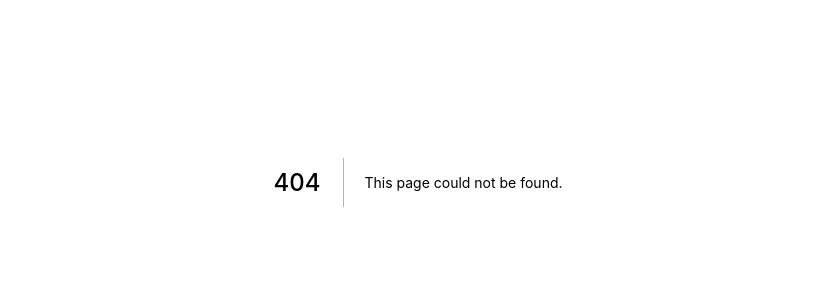
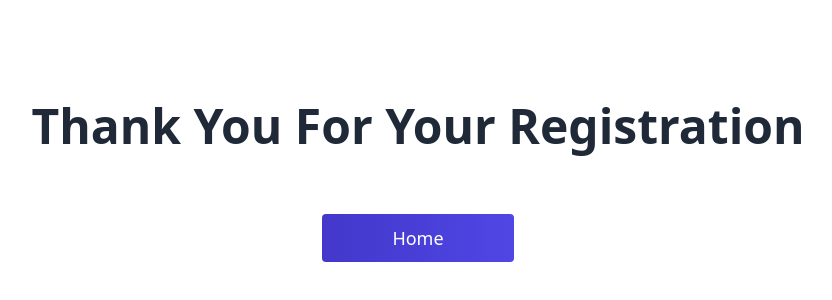
Before and after one commit to PhilaniNcube/divein, a Next.js app: page /thankyou in a window 1280 px wide. Before the commit this address had no page. Shown: the part 218-518 px from the top of the page, without its empty margins (222-1054 px from the left). Built offline with nearby package versions, Linux system fonts and the light colour scheme.

Commit message:
thankyou page

```diff
--- a/pages/index.jsx
+++ b/pages/index.jsx
@@ -1,5 +1,7 @@
 /* eslint-disable @next/next/no-img-element */
 import React, { useState } from 'react';
+import { useRouter } from 'next/router';
+
 const Index = () => {
   const [firstName, setFirstName] = useState('');
   const [lastName, setLastName] = useState('');
@@ -8,6 +10,8 @@ const Index = () => {
   const [field, setField] = useState('');
   const [ageGroup, setAgeGroup] = useState('');
   const [province, setProvince] = useState('');
+
+  const router = useRouter();
 
   const handleSubmit = async (e) => {
     e.preventDefault();
@@ -27,6 +31,8 @@ const Index = () => {
       });
 
       console.log(await response.json());
+
+      router.push('/thankyou');
     } catch (error) {
       console.log(error);
     }
@@ -195,7 +201,7 @@ const Index = () => {
               </div>
             </div>
           </div>
-          <div className="w-full py-4 sm:px-12 px-4 bg-gray-100 mt-6 flex justify-start rounded-bl rounded-br">
+          <div className="w-full py-4 sm:px-12 px-4 bg-gray-300 mt-6 flex justify-start rounded-bl rounded-br">
             <button
               className="bg-indigo-700 transition duration-150 ease-in-out hover:bg-indigo-600 rounded text-white px-8 py-2 text-sm focus:outline-none"
               type="submit"
--- /dev/null
+++ b/pages/thankyou.jsx
@@ -0,0 +1,26 @@
+import React from 'react';
+import Head from 'next/head';
+import Link from 'next/link';
+
+export default function index() {
+  return (
+    <div className="h-screen">
+      <div className="dark:bg-gray-900 h-screen flex items-center">
+        <section className="mx-auto container w-full py-36">
+          <div className="flex flex-col justify-center items-center">
+            <div className="md:text-5xl text-4xl font-black text-center text-gray-800 dark:text-white leading-snug lg:w-3/4">
+              <h2>Thank You For Your Registration</h2>
+            </div>
+            <div className="flex justify-center items-center mt-16">
+              <Link href="https://saimi.co.za" passHref>
+                <button className="focus:outline-none focus:ring-2 focus:ring-offset-2 focus:ring-indigo-800 hover:opacity-90 w-48 h-12 text-lg text-white bg-gradient-to-l from-indigo-600 to-indigo-700 rounded">
+                  Home
+                </button>
+              </Link>
+            </div>
+          </div>
+        </section>
+      </div>
+    </div>
+  );
+}
```
